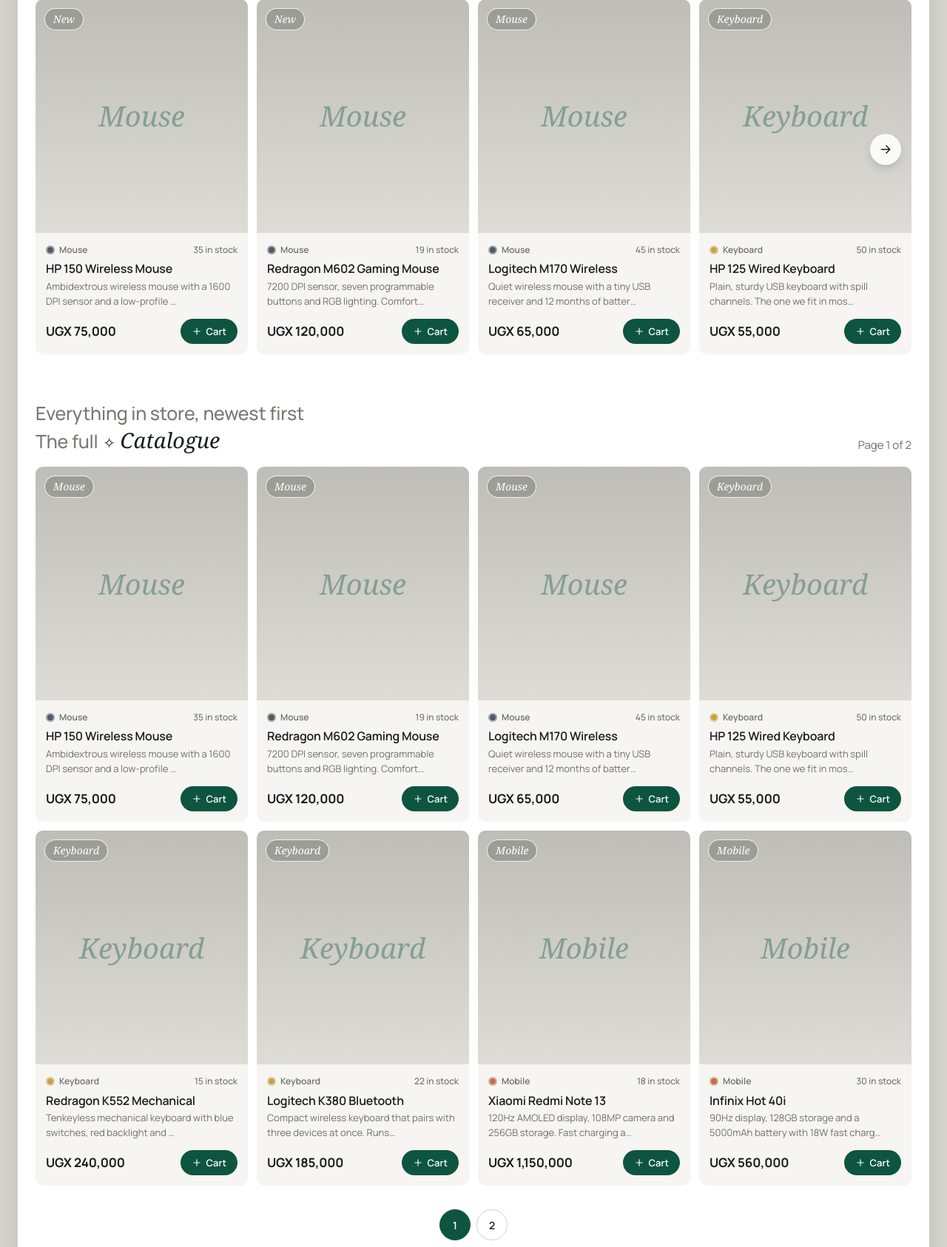
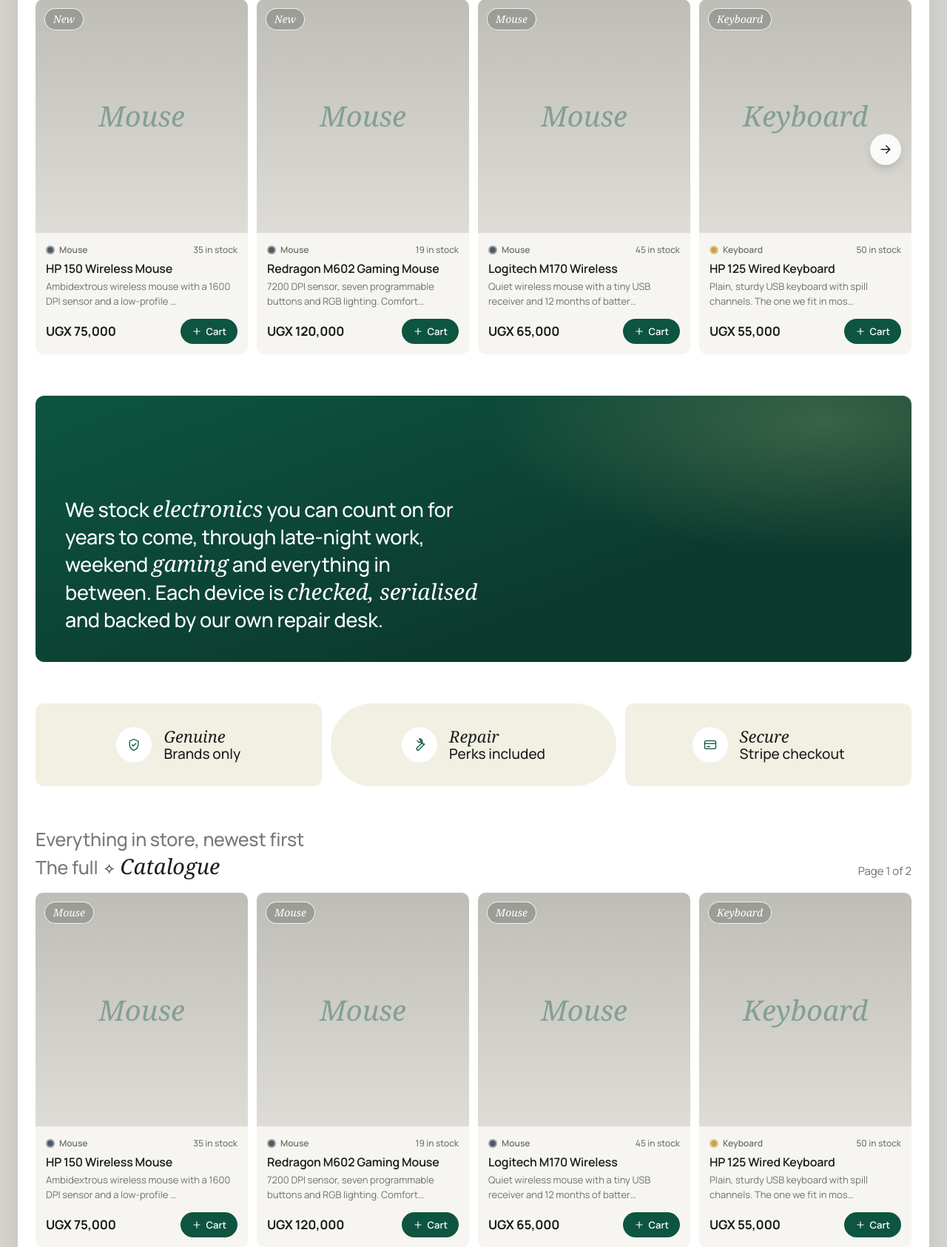
Before and after one commit to NicholasOpifeni/fundi-electric, a PHP site: page / in a window 1280 px wide. Shown: the part 765-2451 px from the top of the page at 74% size. Run offline with PHP 8.4, Linux system fonts and the light colour scheme; data comes from the database, SQL or seed files in the repository; some web fonts are replaced.

Commit message:
Add story banner and value pills

```diff
--- a/css/app.css
+++ b/css/app.css
@@ -685,6 +685,74 @@ img.media--photo { object-fit: cover; }
   .carousel__btn { display: none; }
 }
 
+/* Story banner ------------------------------------------------------------ */
+
+.story {
+  position: relative;
+  display: flex;
+  align-items: flex-end;
+  min-height: 360px;
+  margin: 48px 8px 0;
+  padding: 40px;
+  overflow: hidden;
+  border-radius: var(--radius);
+  background:
+    radial-gradient(70% 90% at 90% 10%, rgba(244, 231, 154, .2) 0%, rgba(244, 231, 154, 0) 55%),
+    linear-gradient(160deg, var(--forest) 0%, var(--forest-deep) 70%);
+}
+.story__text {
+  position: relative;
+  z-index: 1;
+  max-width: 560px;
+  color: #fff;
+  font-size: clamp(20px, 2.3vw, 27px);
+  font-weight: 500;
+  line-height: 1.3;
+  letter-spacing: -.01em;
+}
+.story__text em { font-size: 1.1em; }
+
+@media (max-width: 720px) {
+  .story { min-height: 320px; margin-top: 36px; padding: 22px 20px; }
+}
+
+/* Value pills ------------------------------------------------------------- */
+
+.values {
+  display: grid;
+  grid-template-columns: repeat(3, 1fr);
+  gap: 12px;
+  margin: 56px 8px 0;
+}
+.value {
+  display: flex;
+  align-items: center;
+  justify-content: center;
+  gap: 16px;
+  min-height: 112px;
+  padding: 20px;
+  border-radius: var(--radius);
+  background: var(--cream);
+}
+.value--round { border-radius: 999px; }
+.value__icon {
+  display: grid;
+  place-items: center;
+  width: 48px;
+  height: 48px;
+  border-radius: 50%;
+  background: #fff;
+  color: var(--forest);
+}
+.value p { font-size: 19px; font-weight: 500; line-height: 1.12; }
+.value em { font-size: 1.15em; }
+
+@media (max-width: 720px) {
+  .values { grid-template-columns: 1fr; margin-top: 36px; }
+  .value { justify-content: flex-start; min-height: 88px; }
+  .value--round { border-radius: var(--radius); }
+}
+
 /* Pagination -------------------------------------------------------------- */
 
 .pagination { display: flex; flex-wrap: wrap; justify-content: center; gap: 8px; margin-top: 32px; }
--- a/index.php
+++ b/index.php
@@ -1,6 +1,7 @@
 <?php
 /**
- * Home page: hero, new arrivals and the full paginated catalogue.
+ * Home page: hero, new arrivals, story banner, value pills and the full
+ * paginated catalogue.
  */
 require_once __DIR__ . '/includes/init.php';
 require_once __DIR__ . '/includes/product-card.php';
@@ -62,6 +63,29 @@ include __DIR__ . '/includes/headerNav.php';
   </div>
 </section>
 
+<!-- Story banner ========================================================== -->
+<section class="story">
+  <p class="story__text">
+    We stock <em>electronics</em> you can count on for years to come, through late-night work, weekend <em>gaming</em> and everything in between. Each device is <em>checked, serialised</em> and backed by our own repair desk.
+  </p>
+</section>
+
+<!-- Value pills =========================================================== -->
+<section class="values" aria-label="Why shop with us">
+  <div class="value">
+    <span class="value__icon"><?php echo icon('shield'); ?></span>
+    <p><em>Genuine</em><br>Brands only</p>
+  </div>
+  <div class="value value--round">
+    <span class="value__icon"><?php echo icon('tool'); ?></span>
+    <p><em>Repair</em><br>Perks included</p>
+  </div>
+  <div class="value">
+    <span class="value__icon"><?php echo icon('card'); ?></span>
+    <p><em>Secure</em><br>Stripe checkout</p>
+  </div>
+</section>
+
 <!-- Full catalogue ======================================================== -->
 <section class="section" id="catalogue">
   <div class="section__head">
```
